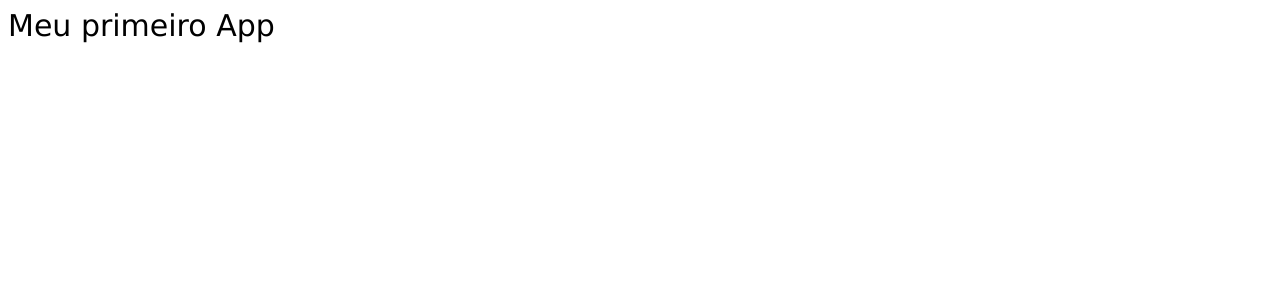
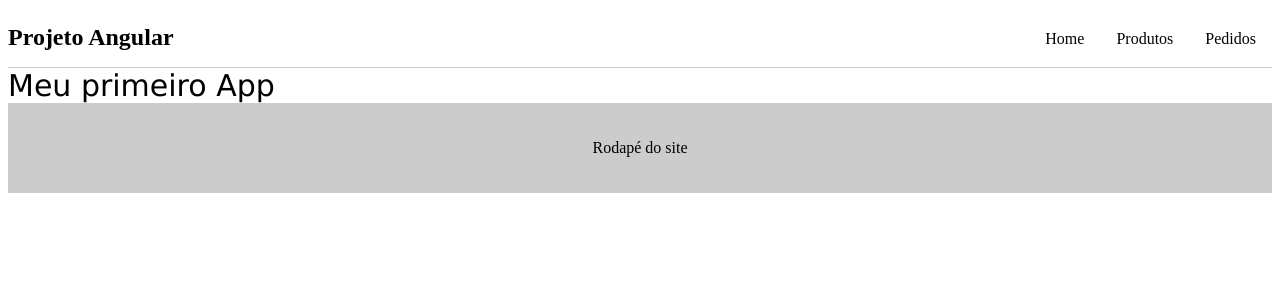
Before and after one commit to victorquoos/first-project, an Angular app: page / in a window 1280 px wide. Shown: the top 300 px of the page. Built offline with nearby package versions, Linux system fonts and the light colour scheme.

Commit message:
modulos - cabeçalho e rodape

```diff
--- a/src/app/app.component.html
+++ b/src/app/app.component.html
@@ -1 +1,5 @@
+<app-header></app-header>
+
 <span>{{ title }}</span>
+
+<app-footer></app-footer>
--- /dev/null
+++ b/src/app/core/footer/footer.component.html
@@ -0,0 +1,5 @@
+<footer class="site-footer">
+  <div>
+    <p>Rodapé do site</p>
+  </div>
+</footer>
--- /dev/null
+++ b/src/app/core/footer/footer.component.scss
@@ -0,0 +1,5 @@
+.site-footer {
+  background-color: #ccc;
+  padding: 20px;
+  text-align: center;
+}
--- /dev/null
+++ b/src/app/core/header/header.component.html
@@ -0,0 +1,12 @@
+<header class="site-header">
+  <div>
+    <h1><a href="#">Projeto Angular</a></h1>
+  </div>
+  <nav>
+    <ul class="nav">
+      <li><a href="#">Home</a></li>
+      <li><a href="#">Produtos</a></li>
+      <li><a href="#">Pedidos</a></li>
+    </ul>
+  </nav>
+</header>
--- /dev/null
+++ b/src/app/core/header/header.component.scss
@@ -0,0 +1,19 @@
+.site-header {
+  border-bottom: 1px solid #ccc; //adiciona uma borda em baixo
+  display: flex;
+  justify-content: space-between;
+  h1 {
+    font-size: 1.5em;
+  }
+  a {
+    text-decoration: none;
+    color: #000;
+  }
+  ul {
+    margin: 0; //alinha com H1
+  }
+  li {
+    display: inline-block; //mostra os itens horizontalmente
+    margin: 1.4em 1em 1em 1em; //espaçamento dos itens
+  }
+}
```
Also changed, not shown: src/app/app.module.ts (+5 -9 lines), src/app/core/core.module.ts (added, +11 -0 lines), src/app/core/footer/footer.component.ts (added, +10 -0 lines), src/app/core/header/header.component.ts (added, +10 -0 lines), 2 other files (tests, documents, lock files or other folders).
